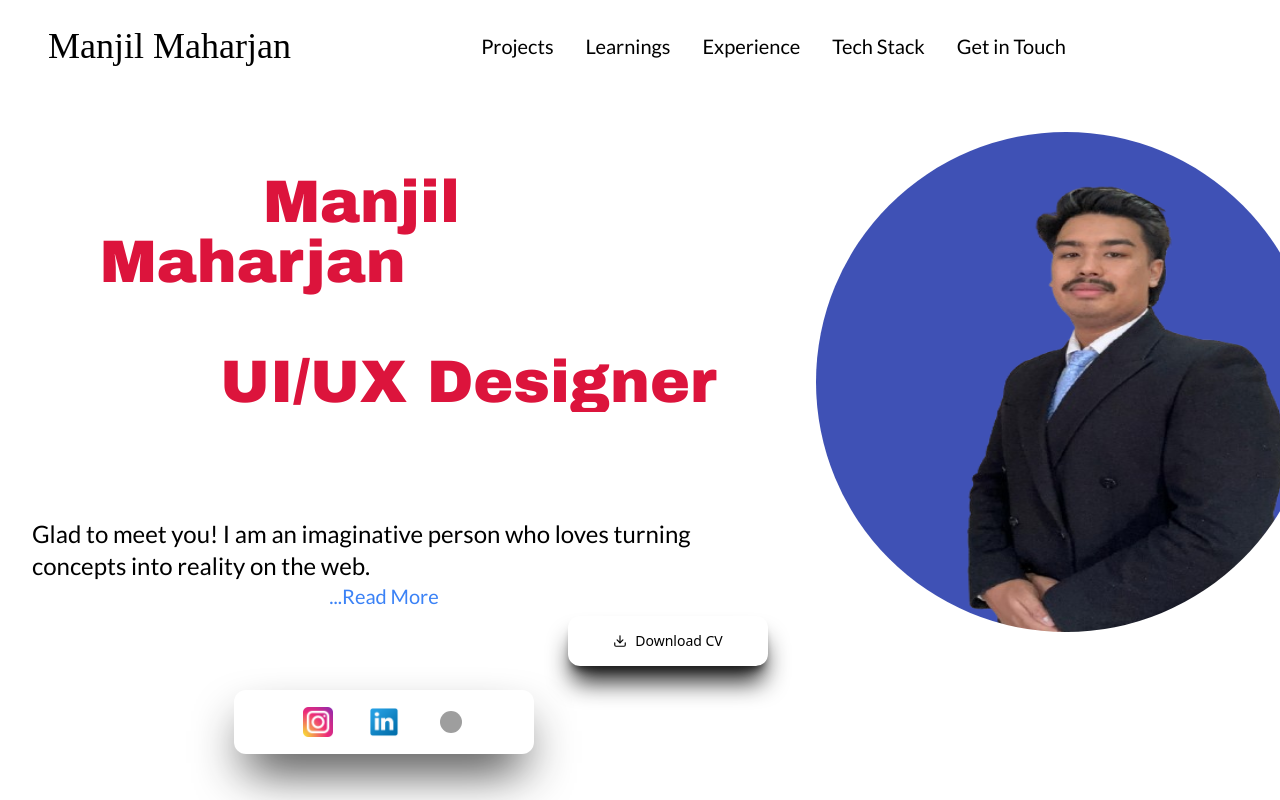
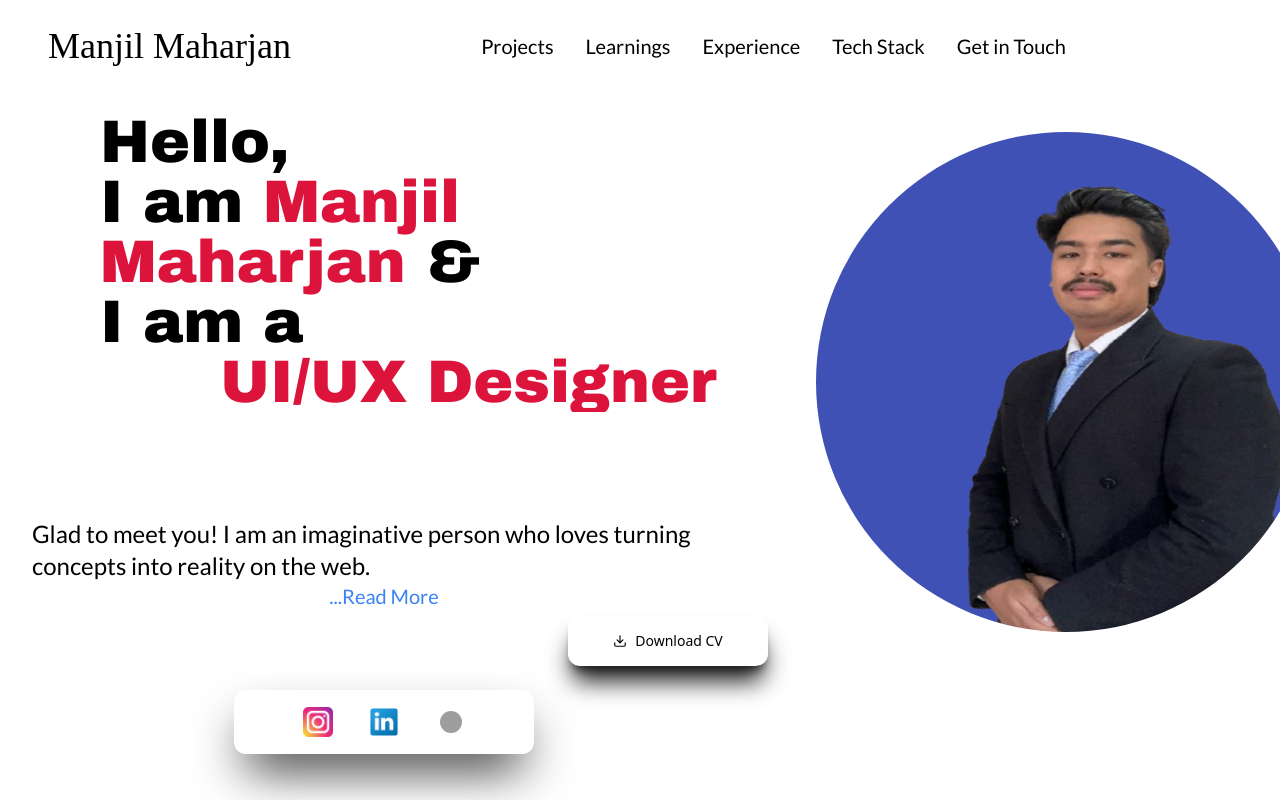
Before and after one commit to Manjil00/Portfolio_React, a React (Create React App) app: page / in a window 1280 px wide. Shown: the top 800 px of the page. Built offline with nearby package versions, Linux system fonts and the light colour scheme; grey boxes are pictures that could not be loaded; a web font is replaced by a local one.

Commit message:
colorFix

```diff
--- a/src/components/Wordrotate.jsx
+++ b/src/components/Wordrotate.jsx
@@ -3,7 +3,7 @@ import React from 'react'
 const Wordrotate = () => {
 return (
     <div className='NAME_PLACE  font-boldfont text-left text-md md:text-6xl mt-5
-    h-[120px] md:h-[400px] ml-[10px] md:ml-[100px] relative text-white overflow-hidden'>
+    h-[120px] md:h-[400px] ml-[10px] md:ml-[100px] relative text-black overflow-hidden'>
         Hello,
     <br/>I am <span className='text-crimson'>Manjil Maharjan</span> &
     <br/>I am a
```
